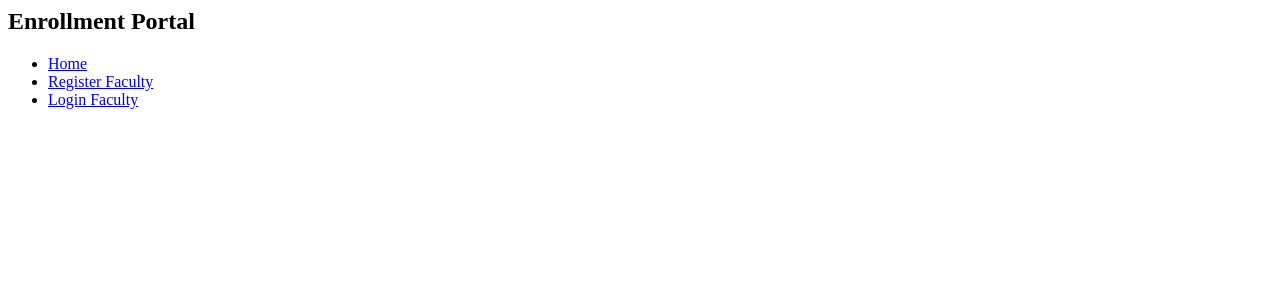
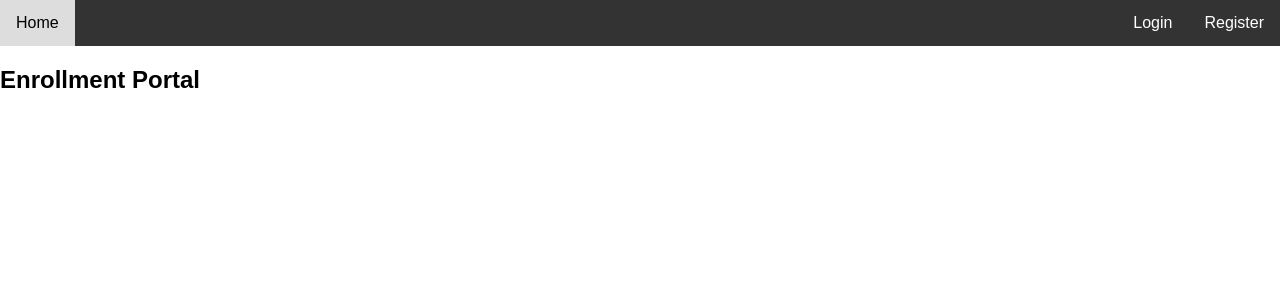
Before and after one commit to elementalneil/enrollment-portal, a Flask app: page / in a window 1280 px wide. Shown: the top 300 px of the page. Run offline with Flask 3, Linux system fonts and the light colour scheme.

Commit message:
Added Basic Navbar and created Logout Functionality

```diff
--- a/main.py
+++ b/main.py
@@ -1,5 +1,5 @@
 from flask import Flask
-from flask import request, redirect, render_template, url_for
+from flask import request, redirect, render_template, url_for, session
 
 from db_init import initialize
 from faculty_functionality import Faculty
@@ -36,6 +36,9 @@ def register_faculty():
         else:
             return_message = faculty.register(data)
             if return_message == "Successfully Registered":
+                session['id'] = data['id']
+                session['user_type'] = 'faculty'
+                session['username'] = data['fname']
                 return redirect(url_for('index'))
             else:
                 error = return_message
@@ -54,8 +57,17 @@ def login_faculty():
 
         return_message = faculty.faculty_login(faculty_id, password)
         if return_message == 'Successfully Logged In':
+            session['id'] = faculty_id
+            session['user_type'] = 'faculty'
+            session['username'] = faculty.get_details(faculty_id)[2]      # 2nd index contains fname
             return redirect(url_for('index'))
         else:
             error = return_message
 
     return render_template('login_faculty.html', error = error)
+
+
+@app.route("/logout")
+def logout():
+    session.pop('id')
+    return redirect(url_for('index'))
--- a/templates/index.html
+++ b/templates/index.html
@@ -1,7 +1,3 @@
+{% include 'navbar.html' %}
+
 <h2>Enrollment Portal</h2>
-
-<ul>
-    <li><a href="{{ url_for('index') }}">Home</a></li>
-    <li><a href="{{ url_for('register_faculty') }}">Register Faculty</a></li>
-    <li><a href="{{ url_for('login_faculty') }}">Login Faculty</a></li>
-</ul>
--- /dev/null
+++ b/templates/navbar.html
@@ -0,0 +1,67 @@
+<!DOCTYPE html>
+<html>
+<head>
+    <title>Navbar Example</title>
+    <style>
+        body {
+            font-family: Arial, sans-serif;
+            margin: 0;
+            padding: 0;
+        }
+
+        .navbar {
+            background-color: #333;
+            overflow: hidden;
+        }
+
+        .navbar a {
+            float: left;
+            display: block;
+            color: white;
+            text-align: center;
+            padding: 14px 16px;
+            text-decoration: none;
+        }
+
+        .navbar a:hover {
+            background-color: #ddd;
+            color: black;
+        }
+
+        .navbar .login-status {
+            float: right;
+            color: white;
+        }
+
+        .navbar span {
+            padding: 14px 16px;
+            float: left;
+        }
+
+        /* Clear floats after the buttons */
+        .navbar:after {
+            content: "";
+            display: table;
+            clear: both;
+        }
+    </style>
+</head>
+<body>
+
+<div class="navbar">
+    <div class="navbar-buttons">
+        <a href="{{ url_for('index') }}">Home</a>
+    </div>
+    <div class="login-status">
+        {% if 'id' in session %}
+            <span>Welcome, {{ session['username'] }}!</span><a href="/logout">Logout</a>
+        {% else %}
+            <a href="{{ url_for('login_faculty') }}">Login</a><a href="{{ url_for('register_faculty') }}">Register</a>
+        {% endif %}
+    </div>
+</div>
+
+<!-- Your page content here -->
+
+</body>
+</html>
```
Also changed, not shown: faculty_functionality.py (+13 -0 lines).
